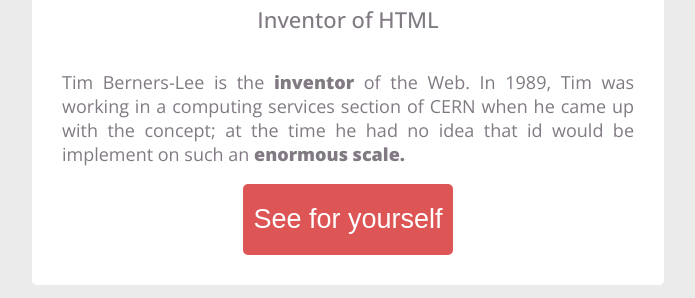
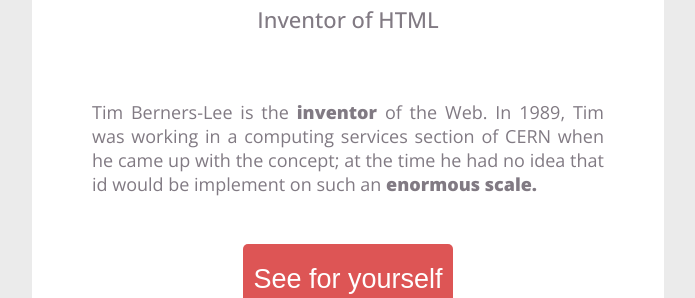
Before and after one commit to becodeorg/hamilton-8-tim-berners-lee-steeve0403, a plain HTML site: page index.html in a window 1280 px wide. Shown: the part 308-606 px from the top of the page, without its empty margins (292-987 px from the left). Drawn offline with nearby package versions, Linux system fonts and the light colour scheme.

Commit message:
mise à jour

```diff
--- a/style.css
+++ b/style.css
@@ -30,6 +30,9 @@ h2 {
     font-size: 18px;
     padding: 30px;
     font-weight: 300;
+}
+#presentation p {
+    padding: 30px
 }
 #presentation img {
     border-radius: 50%;
```
Also changed, not shown: 1 other file.
